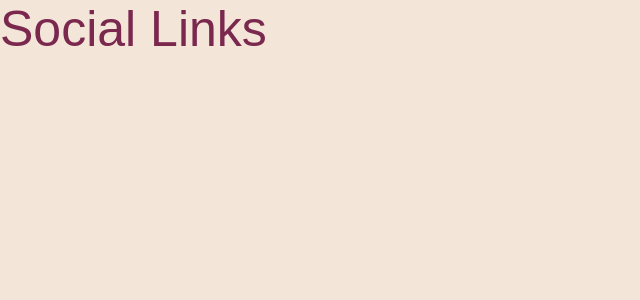
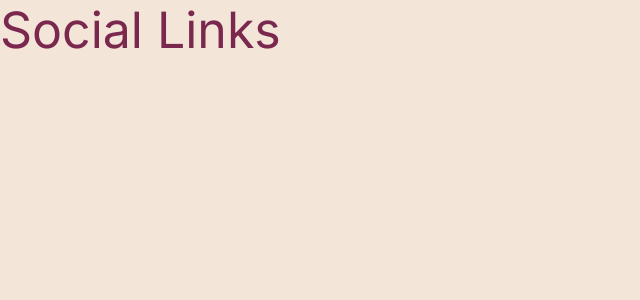
Before and after one commit to pkthunder87/social-links, a React (Vite) app: page / in a window 1280 px wide. Shown: the top 300 px of the page, without its empty margins (0-640 px from the left). Built offline with nearby package versions, Linux system fonts and the light colour scheme.

Commit message:
Feat: Add inter font

```diff
--- a/index.html
+++ b/index.html
@@ -2,6 +2,13 @@
 <html lang="en">
   <head>
     <meta charset="UTF-8" />
+
+    <link rel="preconnect" href="https://fonts.googleapis.com" />
+    <link rel="preconnect" href="https://fonts.gstatic.com" crossorigin />
+    <link
+      href="https://fonts.googleapis.com/css2?family=Inter:ital,opsz,wght@0,14..32,100..900;1,14..32,100..900&display=swap"
+      rel="stylesheet"
+    />
 
     <meta name="viewport" content="width=device-width, initial-scale=1.0" />
     <title>Social Links</title>
--- a/src/sass/_base.scss
+++ b/src/sass/_base.scss
@@ -67,7 +67,7 @@
   min-height: 100vh;
   max-width: 100vw;
   /*Typography stuff*/
-  font-family: "Outfit", sans-serif;
+  font-family: "Inter", sans-serif;
   font-optical-sizing: auto;
   font-weight: 400;
   font-style: normal;
```
